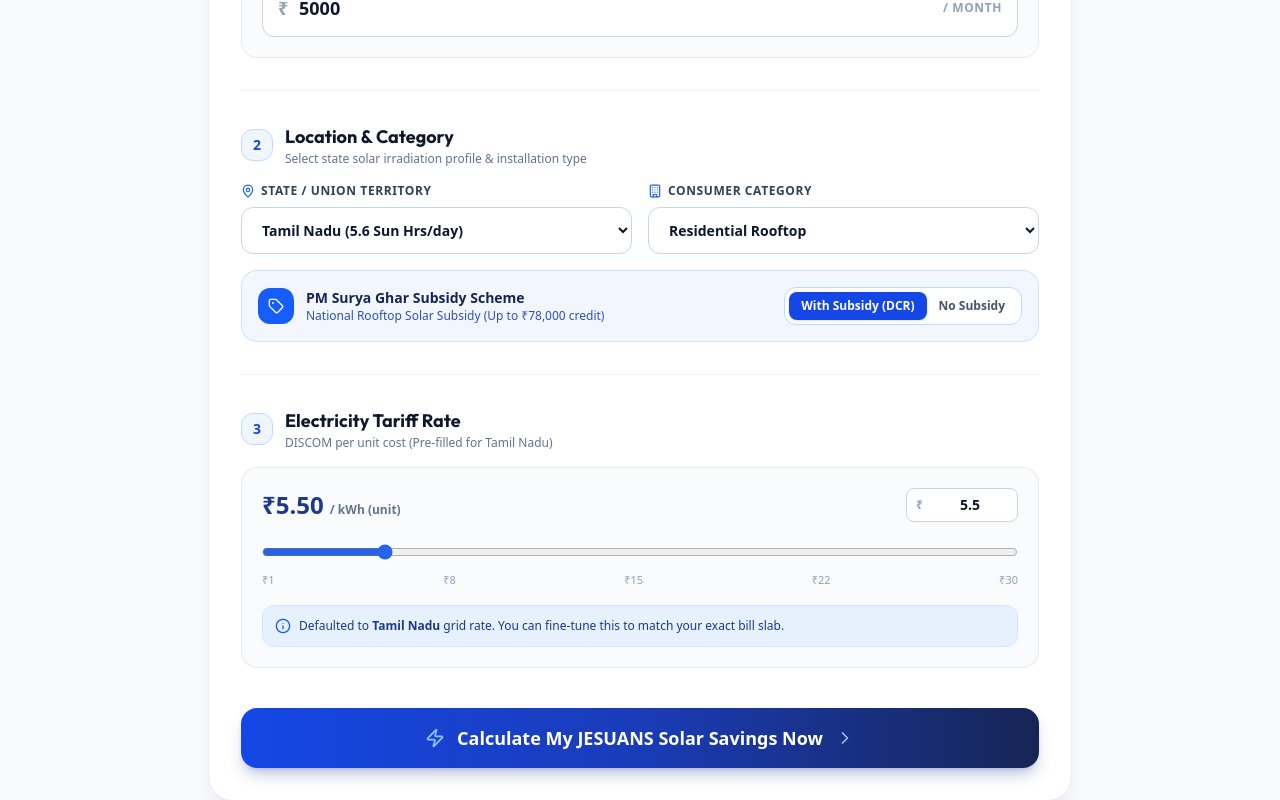
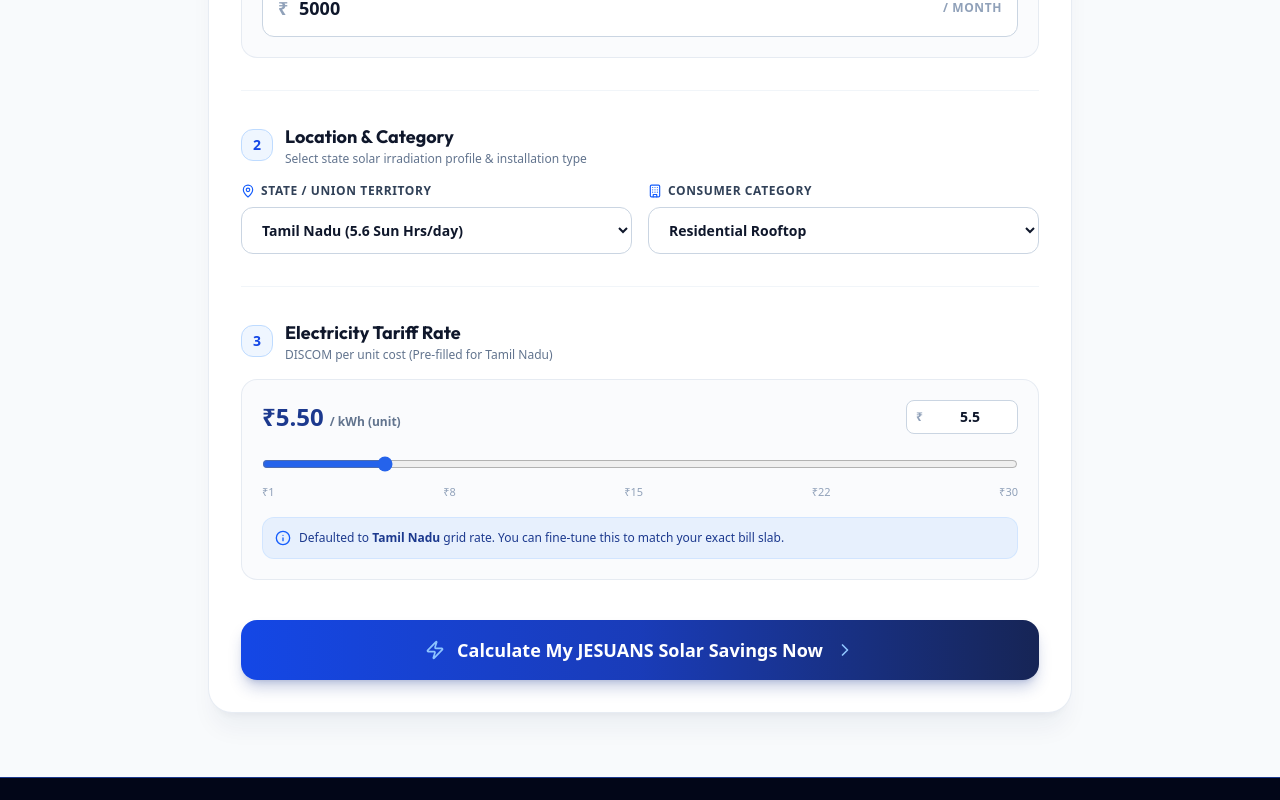
Before and after one commit to JOSHPINKAYALVIZHI/solar_calculator, a React (Vite) app: page / in a window 1280 px wide. Shown: the part 1000-1800 px from the top of the page. Built offline with nearby package versions, Linux system fonts and the light colour scheme.

Commit message:
Completely remove cost breakdown, subsidy, payback period, and ROI cards

```diff
--- a/src/components/ResultsDashboard.jsx
+++ b/src/components/ResultsDashboard.jsx
@@ -322,69 +322,6 @@ export default function ResultsDashboard({ results, resultsRef }) {
         </div>
       </div>
 
-      {/* SECTION 3: SYSTEM COST & SUBSIDY */}
-      <div className="space-y-3">
-        <div className="flex items-center gap-3 text-xs font-bold text-slate-400 uppercase tracking-widest">
-          <Tag className="w-4 h-4 text-blue-600" />
-          <span>PROJECT COST & SUBSIDY BREAKDOWN</span>
-          <div className="flex-1 h-px bg-slate-200" />
-        </div>
-
-        <div className="bg-white rounded-3xl p-6 sm:p-8 shadow-sm border border-slate-200/80 space-y-6 card-print">
-          <div className="flex items-center gap-2.5 text-slate-900 font-bold text-base font-outfit">
-            <Calculator className="w-5 h-5 text-blue-600" />
-            <span>Investment Breakdown</span>
-          </div>
-
-          <div className="space-y-3.5">
-            <div className="flex justify-between items-center text-sm font-semibold text-slate-700 py-1 border-b border-slate-100 pb-3">
-              <span>Gross System Cost ({isSubsidy ? 'DCR Solar Panels' : 'Non-DCR Solar Panels'})</span>
-              <span className="text-base font-extrabold text-slate-900 font-outfit">{fmtLakh(grossCost)}</span>
-            </div>
-
-            {customerType === '2' && isSubsidy && subsidyAmount > 0 ? (
-              <div className="flex justify-between items-center text-sm font-bold text-blue-700 py-1 border-b border-slate-100 pb-3">
-                <span className="flex items-center gap-2">
-                  PM Surya Ghar Govt. Subsidy
-                  <span className="bg-blue-100 text-blue-900 text-[11px] px-2 py-0.5 rounded-full font-extrabold">
-                    Subsidy Tier
-                  </span>
-                </span>
-                <span className="text-base font-extrabold font-outfit text-emerald-600">− ₹{fmt(subsidyAmount)}</span>
-              </div>
-            ) : null}
-
-            <div className="flex justify-between items-center text-base font-extrabold text-slate-900 bg-emerald-50/80 p-4 rounded-2xl border border-emerald-200/70 mt-2">
-              <span className="text-slate-900">Net System Investment</span>
-              <span className="text-2xl font-black text-emerald-700 font-outfit">₹{fmt(netInvestment)}</span>
-            </div>
-          </div>
-        </div>
-      </div>
-
-      {/* DUAL CARDS: PAYBACK & ROI */}
-      <div className="grid grid-cols-1 sm:grid-cols-2 gap-6">
-        <div className="bg-white rounded-3xl p-6 shadow-sm border border-slate-200/80 text-center space-y-2 card-print">
-          <div className="w-10 h-10 bg-blue-50 text-blue-700 rounded-2xl flex items-center justify-center mx-auto mb-1">
-            <Clock className="w-5 h-5" />
-          </div>
-          <div className="text-4xl font-black text-slate-900 font-outfit">
-            {paybackYears} <span className="text-xl font-bold text-slate-500">Yrs</span>
-          </div>
-          <div className="text-xs font-extrabold text-slate-500 uppercase tracking-wider">Simple Payback Period</div>
-        </div>
-
-        <div className="bg-white rounded-3xl p-6 shadow-sm border border-slate-200/80 text-center space-y-2 card-print">
-          <div className="w-10 h-10 bg-blue-50 text-blue-700 rounded-2xl flex items-center justify-center mx-auto mb-1">
-            <TrendingUp className="w-5 h-5" />
-          </div>
-          <div className="text-4xl font-black text-blue-700 font-outfit">
-            {roiPct}%
-          </div>
-          <div className="text-xs font-extrabold text-slate-500 uppercase tracking-wider">Annual Return on Investment</div>
-        </div>
-      </div>
-
       {/* SECTION 4: ENVIRONMENTAL IMPACT */}
       <div className="space-y-3">
         <div className="flex items-center gap-3 text-xs font-bold text-slate-400 uppercase tracking-widest">
--- a/src/components/SolarCalculator.jsx
+++ b/src/components/SolarCalculator.jsx
@@ -349,40 +349,6 @@ export default function SolarCalculator({ onCalculate, calcRef }) {
                 </select>
               </div>
             </div>
-
-            {/* PM Surya Ghar Subsidy Toggle (Residential only) */}
-            {customerType === '2' && (
-              <div className="bg-blue-50/80 rounded-2xl p-4 border border-blue-200/70 flex flex-col sm:flex-row items-start sm:items-center justify-between gap-3">
-                <div className="flex items-center gap-3">
-                  <div className="w-9 h-9 rounded-xl bg-blue-600 text-white flex items-center justify-center shrink-0">
-                    <Tag className="w-4 h-4" />
-                  </div>
-                  <div>
-                    <div className="text-sm font-bold text-blue-950">PM Surya Ghar Subsidy Scheme</div>
-                    <div className="text-xs text-blue-800/90 font-medium">
-                      National Rooftop Solar Subsidy (Up to ₹78,000 credit)
-                    </div>
-                  </div>
-                </div>
-
-                <div className="flex items-center bg-white rounded-xl p-1 border border-blue-200 shrink-0">
-                  <button
-                    type="button"
-                    onClick={() => setIsSubsidy(true)}
-                    className={`px-3 py-1.5 text-xs font-bold rounded-lg transition ${isSubsidy ? 'bg-blue-700 text-white shadow-sm' : 'text-slate-600 hover:text-blue-900'}`}
-                  >
-                    With Subsidy (DCR)
-                  </button>
-                  <button
-                    type="button"
-                    onClick={() => setIsSubsidy(false)}
-                    className={`px-3 py-1.5 text-xs font-bold rounded-lg transition ${!isSubsidy ? 'bg-blue-700 text-white shadow-sm' : 'text-slate-600 hover:text-blue-900'}`}
-                  >
-                    No Subsidy
-                  </button>
-                </div>
-              </div>
-            )}
           </div>
 
           <div className="h-px bg-slate-100"></div>
```
